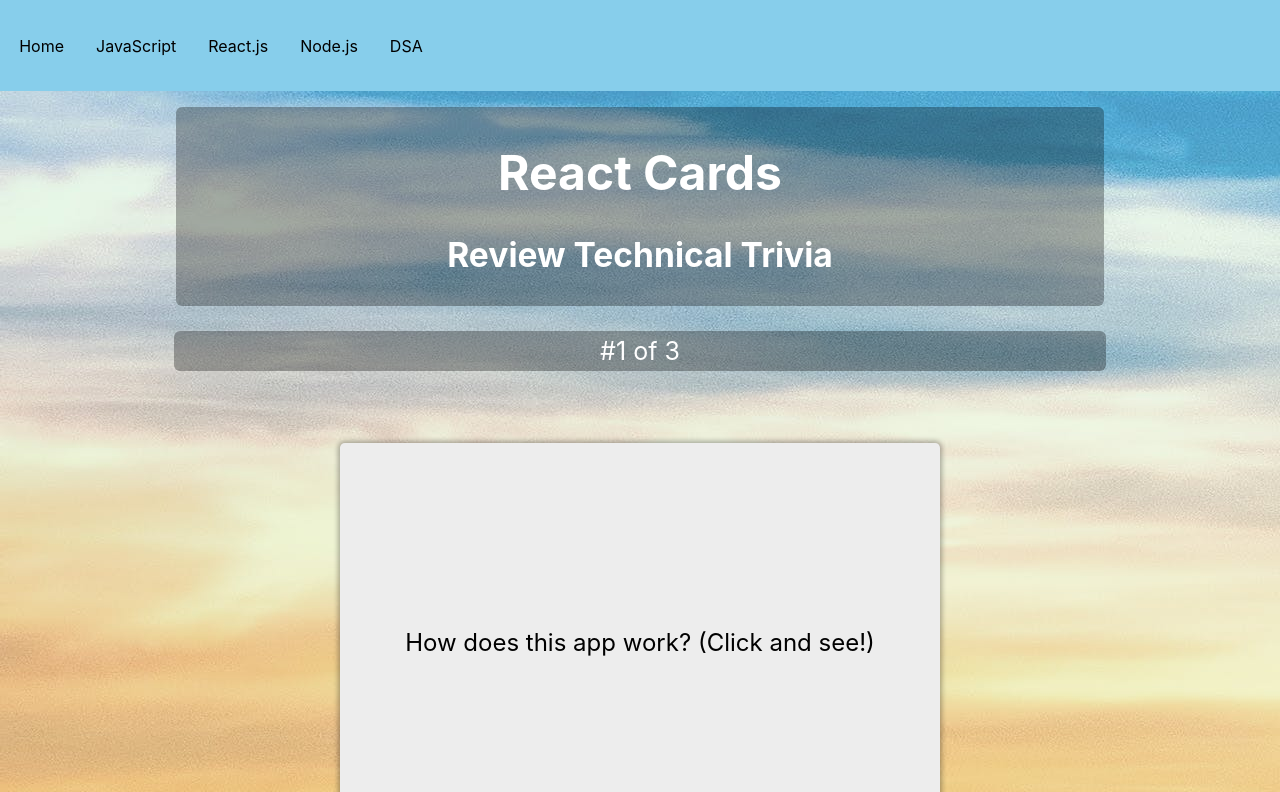
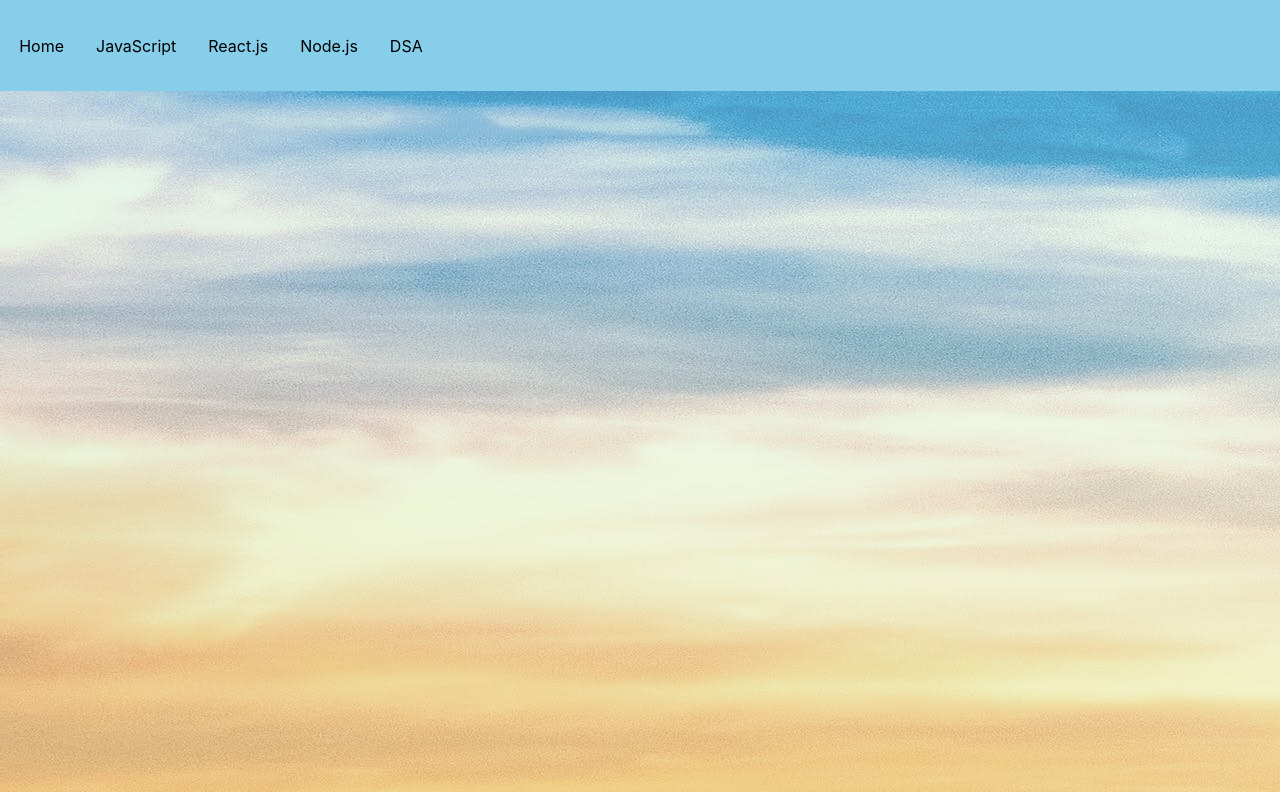
Before and after one commit to slaughterb/react-cards, a React (Create React App) app: page / in a window 1280 px wide. Shown: the top 792 px of the page. Built offline with nearby package versions, Linux system fonts and the light colour scheme.

Commit message:
update home path

```diff
--- a/src/Components/Header/Header.js
+++ b/src/Components/Header/Header.js
@@ -16,7 +16,7 @@ const Header = () => {
 		<Router>
 			<Navbar />
 			<Routes>
-				<Route path="/" element={<Home />} />
+				<Route path="/react-cards" element={<Home />} />
 				<Route path="/javascript" element={<QuestionsPage topic="javascript" sources={javaScriptSources} />} />
 				<Route path="/react" element={<QuestionsPage topic="react" sources={reactSources} />} />
 				<Route path="/node" element={<QuestionsPage topic="node" sources={nodeSources} />} />
```
Also changed, not shown: 8 other files (tests, documents, lock files or other folders).
